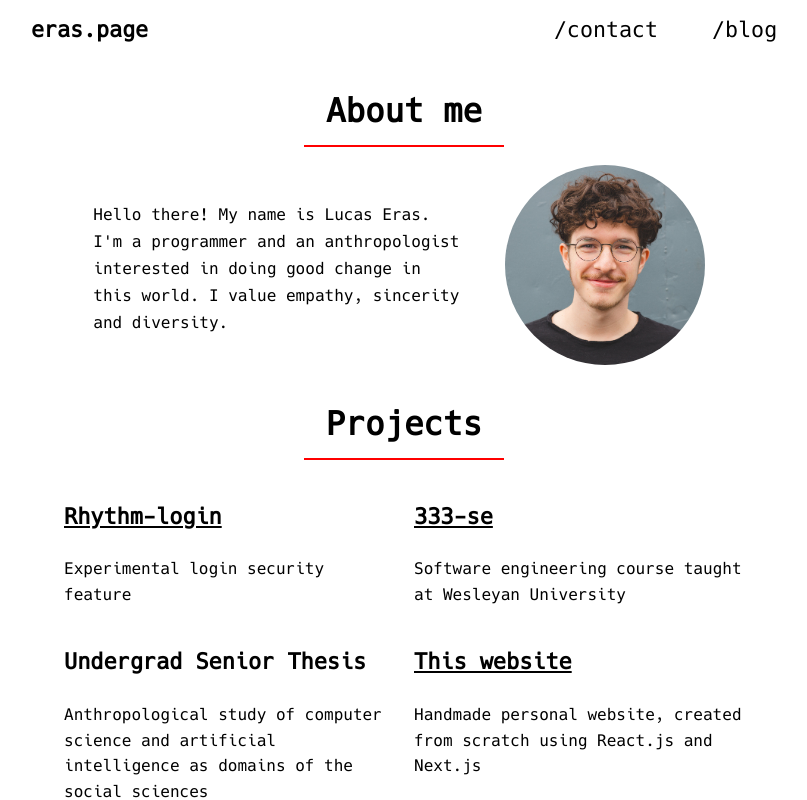
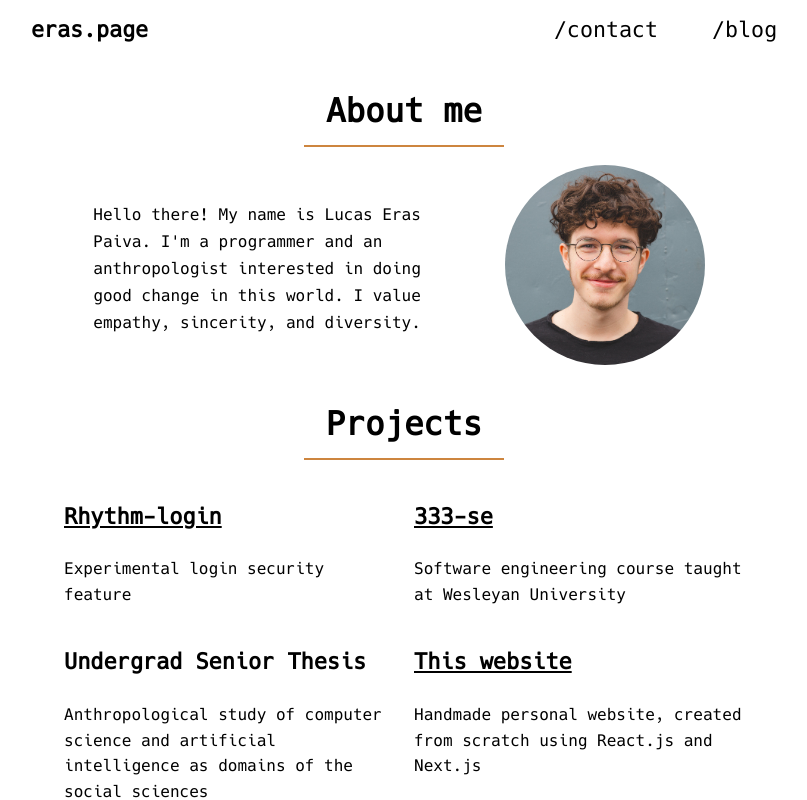
Before and after one commit to lucaseras/eras.page, a Next.js app: page / in a window 1280 px wide. Shown: the top 800 px of the page, without its empty margins (236-1043 px from the left). Built offline with nearby package versions, Linux system fonts and the light colour scheme.

Commit message:
tanbi's revision

```diff
--- a/components/about.jsx
+++ b/components/about.jsx
@@ -3,7 +3,7 @@ import Image from 'next/image'
 import styles from './index.module.css'
 
 const aboutText = (
-    "Hello there! My name is Lucas Eras. I'm a programmer and an anthropologist interested in doing good change in this world. I value empathy, sincerity and diversity."
+    "Hello there! My name is Lucas Eras Paiva. I'm a programmer and an anthropologist interested in doing good change in this world. I value empathy, sincerity, and diversity."
 )
 
 
--- a/components/index.module.css
+++ b/components/index.module.css
@@ -7,7 +7,7 @@
 }
 
 .line {
-    border: 1px solid red;
+    border: 1px solid peru;
     width: 200px;
     margin-bottom: 1rem;
 }
@@ -32,7 +32,7 @@
     flex: none;
     width: auto;
     height: auto;
-    z-index: -5;
+    z-index: 0;
     margin-right: 10px;
     margin-left: 10px;
 
--- a/components/navbar.module.css
+++ b/components/navbar.module.css
@@ -1,5 +1,6 @@
 .navbar {
     position: -webkit-sticky;
+    z-index: 1;
     position: sticky;
     top: 0;
     width: 100%;
@@ -53,8 +54,3 @@
 
     }
 }
-
-
-.a:hover {
-    color: #0070f3;
-}
--- a/styles/global.css
+++ b/styles/global.css
@@ -1,5 +1,6 @@
 html,
 body {
+    background-color: white;
     height: 100%;
     position: relative;
     padding: 0;
@@ -41,7 +42,7 @@ a {
 
 a:hover {
     text-decoration: underline;
-    color: #0070f3;
+    color: steelblue;
 }
 
 img {
```
